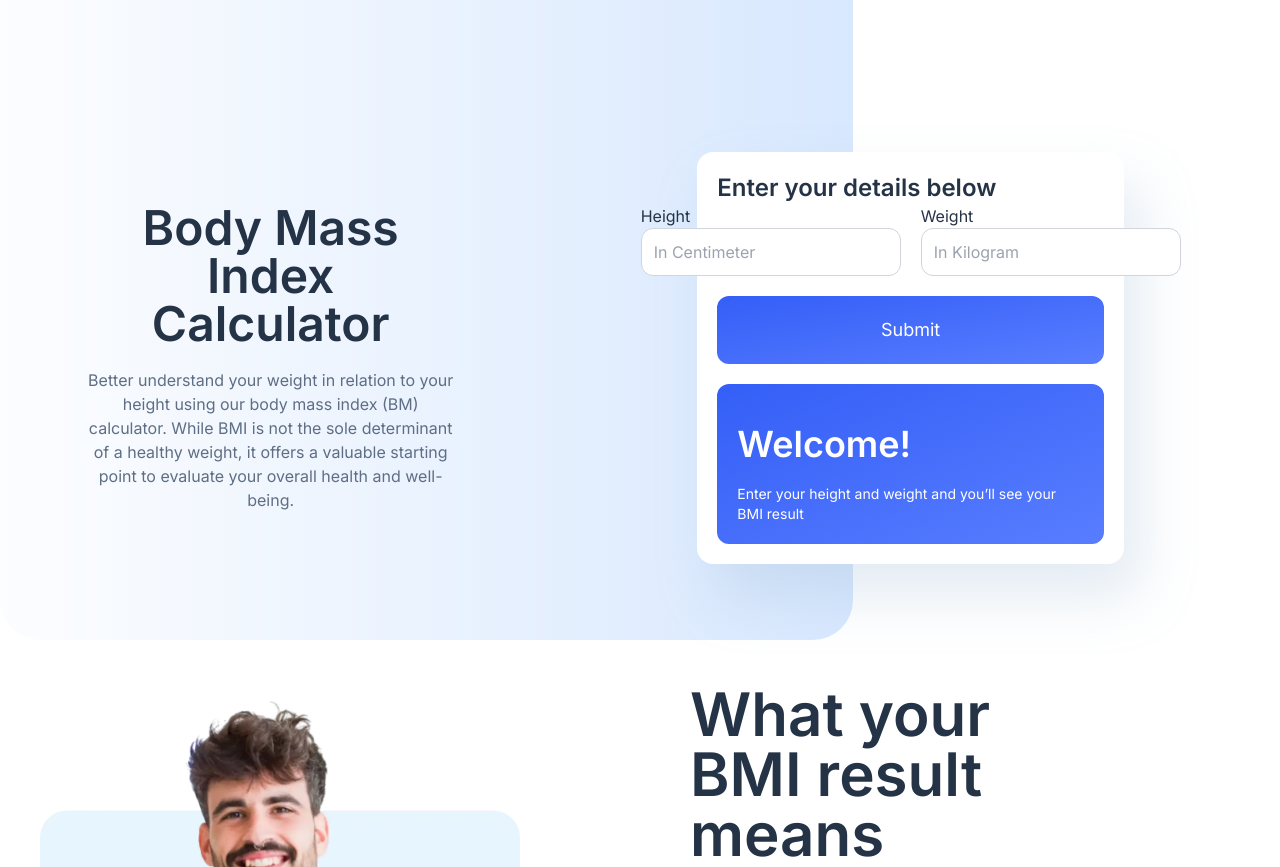
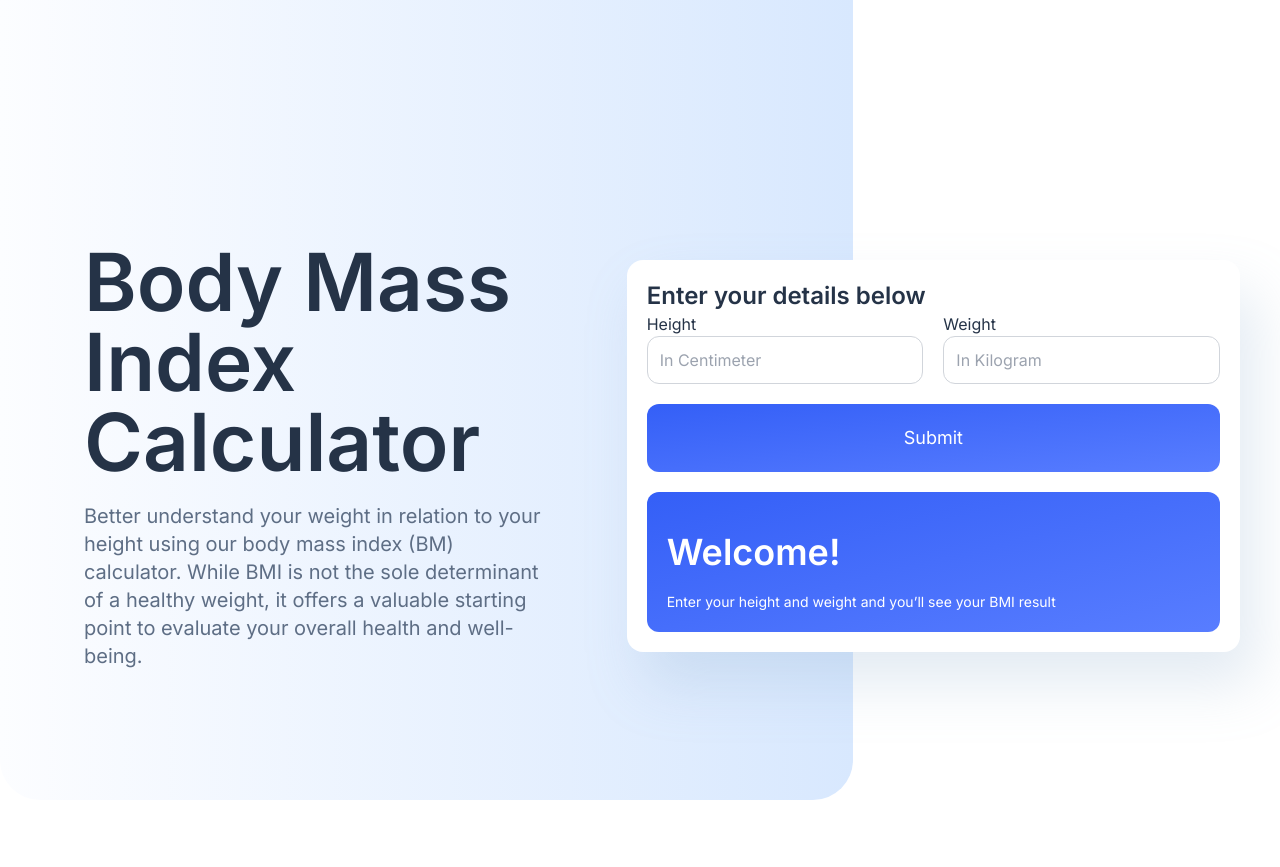
Before and after one commit to MohammadSoleimanikia/BMI-calculator, a website: page docs/index.html in a window 1280 px wide. Shown: the top 867 px of the page. Drawn offline with Linux system fonts and the light colour scheme; some icons are missing.

Commit message:
edit hero section

```diff
--- a/src/input.css
+++ b/src/input.css
@@ -7,25 +7,25 @@
 }
 /* ----------------------------------------hero section--------------------------------- */
 header {
-  @apply absolute -z-10 flex h-[80vh] w-full justify-center rounded-b-[2.5rem] bg-gradient-to-r from-[#FCFDFF] to-[#D8E8FE] p-12 lg:w-8/12;
+  @apply absolute -z-10 flex h-[80vh] w-full justify-center rounded-b-[2.5rem] bg-gradient-to-r from-[#FCFDFF] to-[#D8E8FE] p-12 lg:w-8/12 lg:h-screen;
 }
 .logo {
   @apply size-10 md:size-14;
 }
 .hero {
-  @apply pt-28 lg:flex lg:items-center;
+  @apply pt-28 lg:flex lg:items-center lg:h-screen ;
 }
 .hero-heading {
-  @apply text-5xl font-semibold;
+  @apply text-5xl lg:text-[80px] font-semibold;
 }
 .hero-text-container {
-  @apply mx-1 text-center lg:w-5/12 lg:p-20;
+  @apply mx-1 text-center lg:w-6/12 lg:p-20 lg:text-left;
 }
 .hero-description {
-  @apply mt-5 text-[#5E6E85];
+  @apply mt-5 text-[#5E6E85] lg:text-xl;
 }
 .hero-input {
-  @apply mx-auto my-10 flex w-11/12 lg:w-4/12 flex-col rounded-2xl  bg-white p-5 shadow-3xl md:w-8/12;
+  @apply mx-auto my-10 flex w-11/12 lg:w-6/12 flex-col rounded-2xl bg-white p-5 shadow-3xl md:w-8/12 xl:mr-10;
 }
 .hero-input-container {
   @apply flex flex-col md:mb-5 md:flex-row md:items-center md:justify-center md:gap-5;
@@ -37,7 +37,7 @@ header {
   @apply flex w-full flex-col;
 }
 .input-text {
-  @apply mb-5 h-12 rounded-xl border-[1px] border-gray-300 px-3 md:mb-0;
+  @apply mb-5 h-12 rounded-xl border-[1px] border-gray-300 max-w-full px-3 md:mb-0;
 }
 .input-btn {
   @apply mb-5 w-full rounded-xl bg-gradient-to-br from-[#345FF7] to-[#587DFF] p-5 text-lg text-white transition-colors duration-500 hover:from-[#2d52d6] hover:to-[#4967d3];
```
Also changed, not shown: docs/styles.css.
